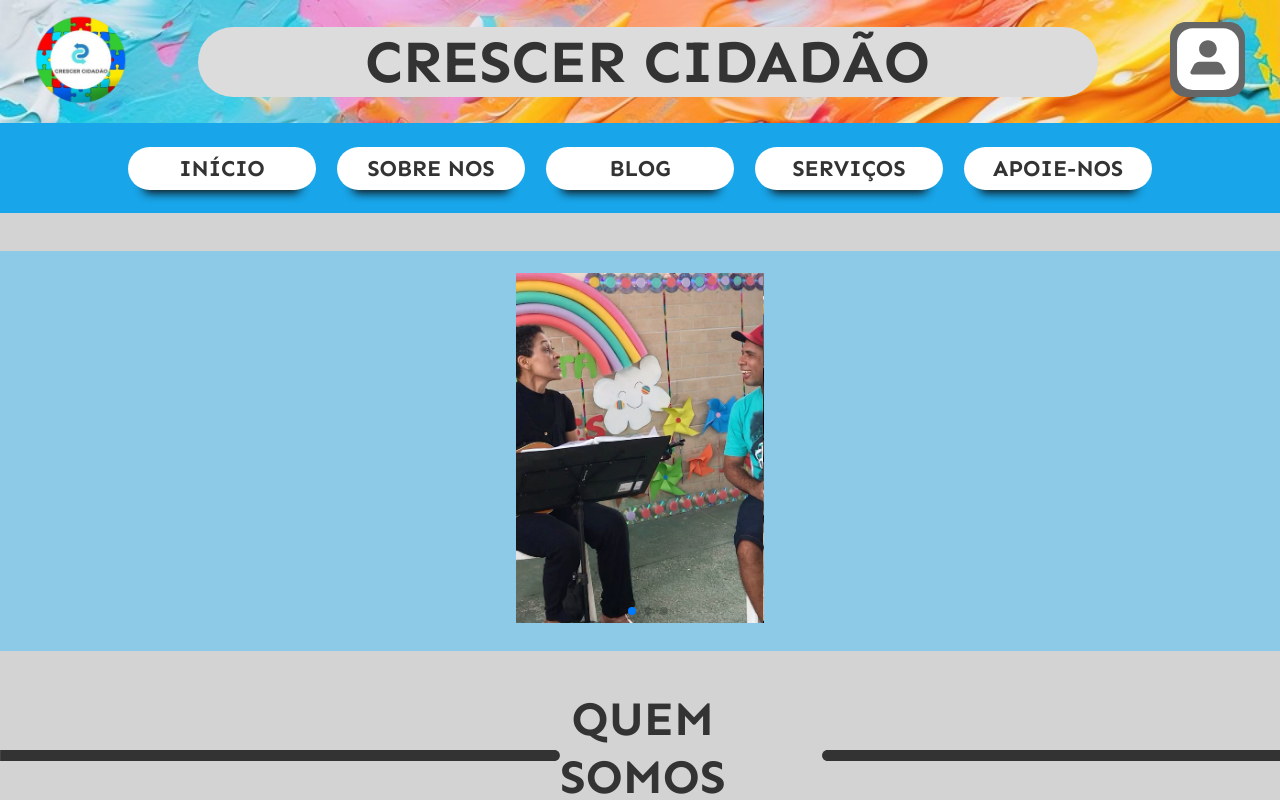
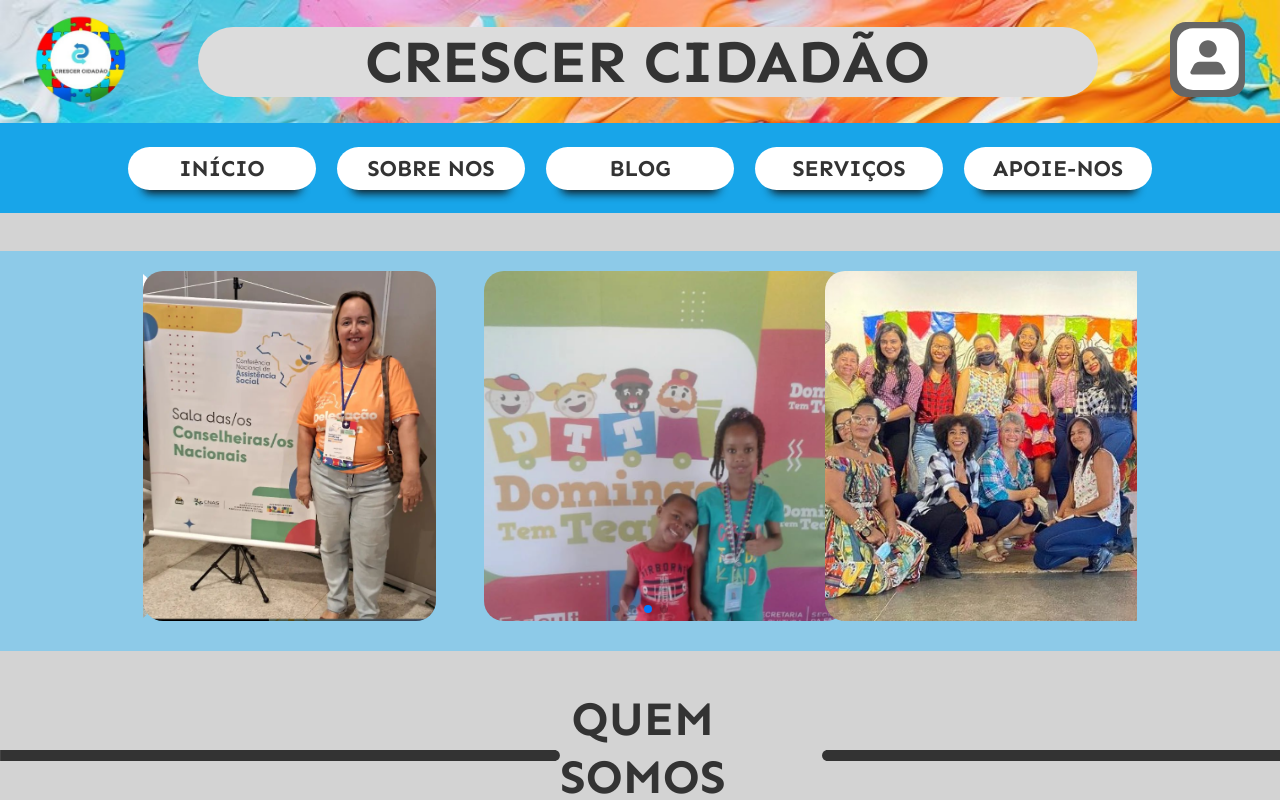
Before and after one commit to marcj19/Crescer-Ciddadao, a React (Vite) app: page / in a window 1280 px wide. Shown: the top 800 px of the page. Built offline with nearby package versions, Linux system fonts and the light colour scheme.

Commit message:
alteracoes no slide

```diff
--- a/src/components/carrosel.css
+++ b/src/components/carrosel.css
@@ -10,14 +10,16 @@
     display: flex;
     align-items: center;
     justify-content: center;
-    padding: 1.7%;
+    padding: 1.5%;
 }
+
 section .layout-images{
-    width: 20%;
+    width: 80%;
 }
 
 .secao img{
     height: 350px;
+    border-radius: 20px;
 }
 
 .quem-somos img{
--- a/src/components/carrosel.jsx
+++ b/src/components/carrosel.jsx
@@ -27,9 +27,11 @@
                 <div className="layout-carrosel">
                     <div className="layout-images">
                         <Swiper
-                            slidesPerView={1}
+                            slidesPerView={3}
                             pagination
-                            autoplay={{ delay: 2500 }}
+                            autoplay={{ delay: 1500 }}
+                            spaceBetween={30}
+                            loop={true}
                         >
                             {data.map((item) => (
                                 <SwiperSlide key={item.id}>
--- a/src/pages/SobreNosl.jsx
+++ b/src/pages/SobreNosl.jsx
@@ -41,6 +41,7 @@
             <h1>Angela</h1>
             <h3>Angela é uma funcionária dedicada e confiável, conhecida por sua ética de trabalho exemplar e sua atenção aos detalhes. Com habilidades de comunicação eficazes, ela facilita a colaboração entre departamentos. Profissionalmente competente, ela resolve problemas rapidamente e busca constantemente oportunidades de aprendizado. Sua personalidade gentil e empática cria um ambiente de trabalho positivo e acolhedor para todos ao seu redor.</h3>
           </div>
+
         </Slider>
         <div className="nossa-historia-container">
         <svg className="svg-left" width="674" height="13" viewBox="0 0 674 13" fill="none" xmlns="http://www.w3.org/2000/svg">
```
Also changed, not shown: 1 other file (tests, documents, lock files or other folders).
